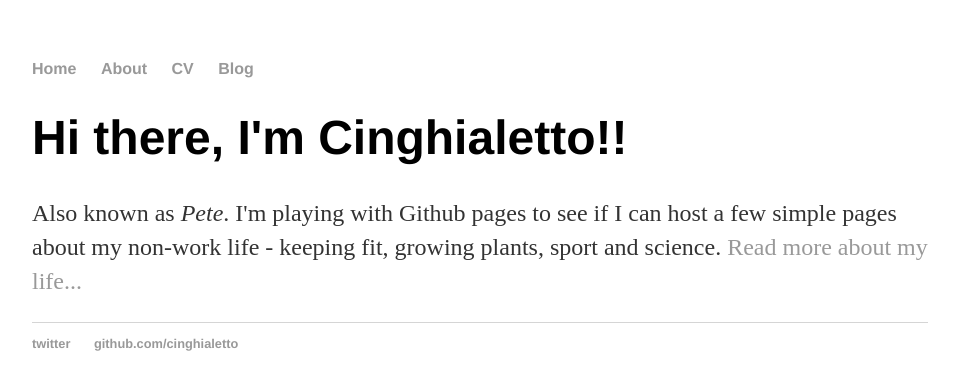
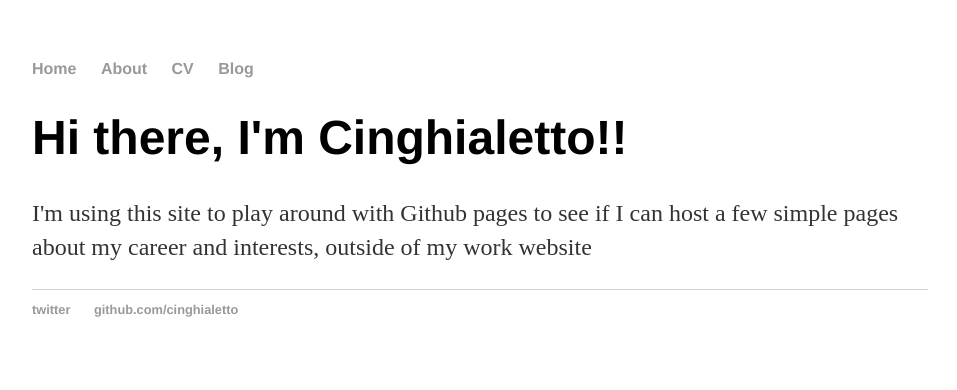
Before and after one commit to Cinghialetto/Cinghialetto.github.io, a Jekyll site: the page built from index.html, in a window 1280 px wide. Shown: the top 390 px of the page, without its empty margins (160-1117 px from the left). Built offline with Jekyll 4.4.1, drawn with Linux system fonts in a browser that asks for light colours.

Commit message:
Update index.html

```diff
--- a/index.html
+++ b/index.html
@@ -4,5 +4,5 @@ title: Cinghialetto
 ---
     		<div class="blurb">
         		<h1>Hi there, I'm Cinghialetto!!</h1>
-				<p>Also known as <em>Pete</em>. I'm playing with Github pages to see if I can host a few simple pages about my non-work life - keeping fit, growing plants, sport and science. <a href="/about">Read more about my life...</a></p>
+				<p>I'm using this site to play around with Github pages to see if I can host a few simple pages about my career and interests, outside of my work website <a href="/about"></a></p>
     		</div><!-- /.blurb -->
```
